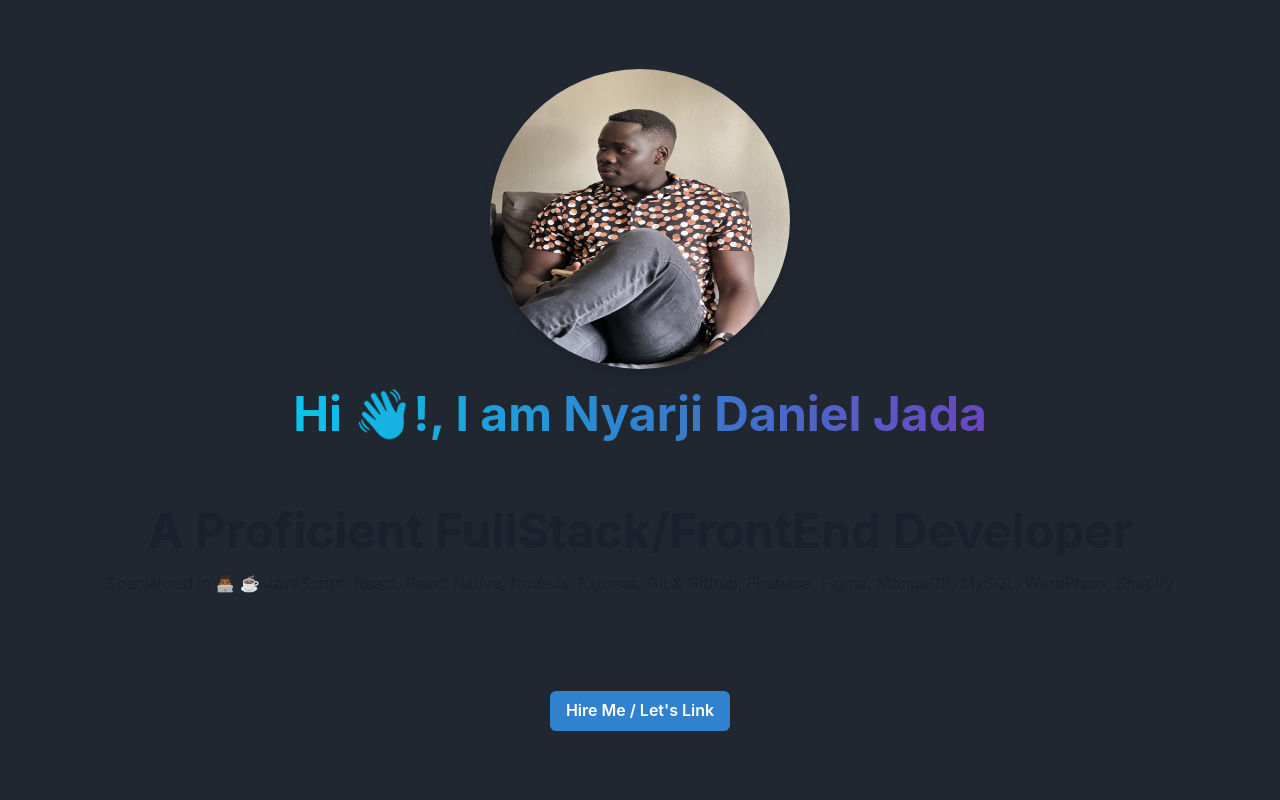
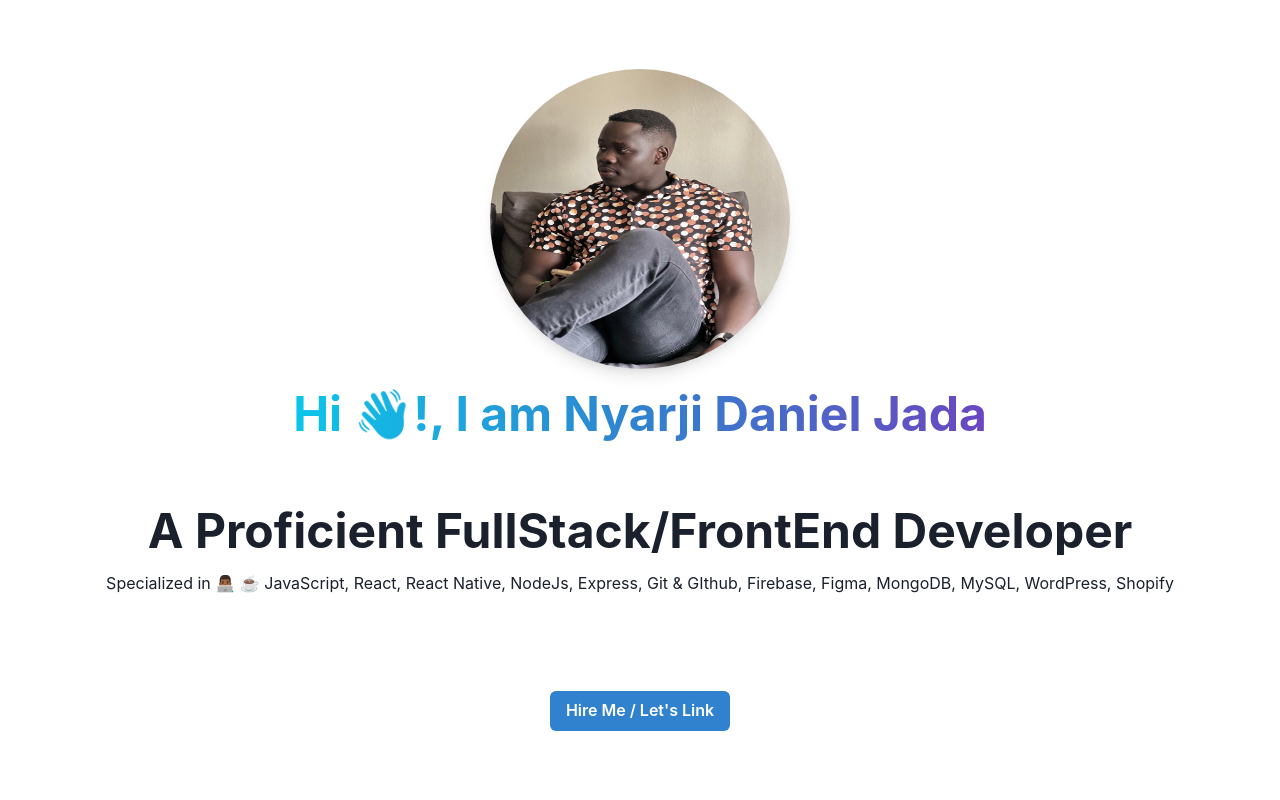
Before and after one commit to Jadashi97/NyarjiJada.github.io, a React (Vite) app: page / in a window 1280 px wide. Shown: the top 800 px of the page. Built offline with nearby package versions, Linux system fonts and the light colour scheme.

Commit message:
(feat): change background on landing page

```diff
--- a/src/components/LandingSection.jsx
+++ b/src/components/LandingSection.jsx
@@ -19,8 +19,8 @@ const LandingSection = () => {
     <FullScreenSection
       justifyContent="center"
       alignItem="center"
-      isDarkBackground
-      backgroundColor="#202730"
+      // isDarkBackground
+      // backgroundColor="#202730"
     >
       <VStack spacing={16}>
         <VStack spacing={4} alignItems="center" position={"relative"}>
```
